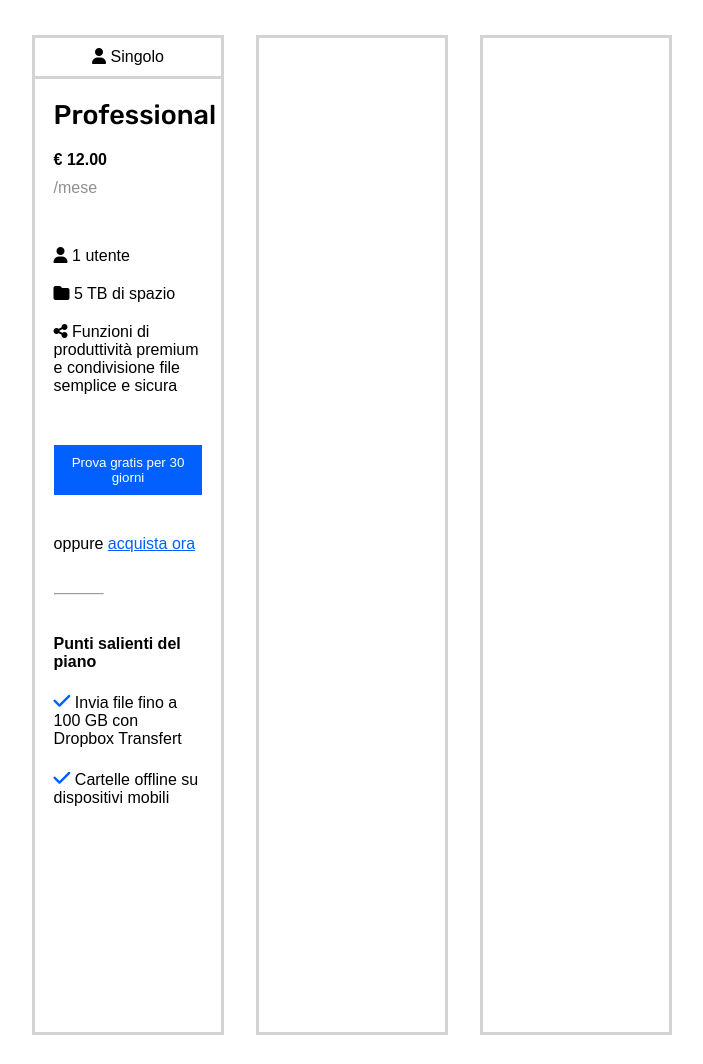
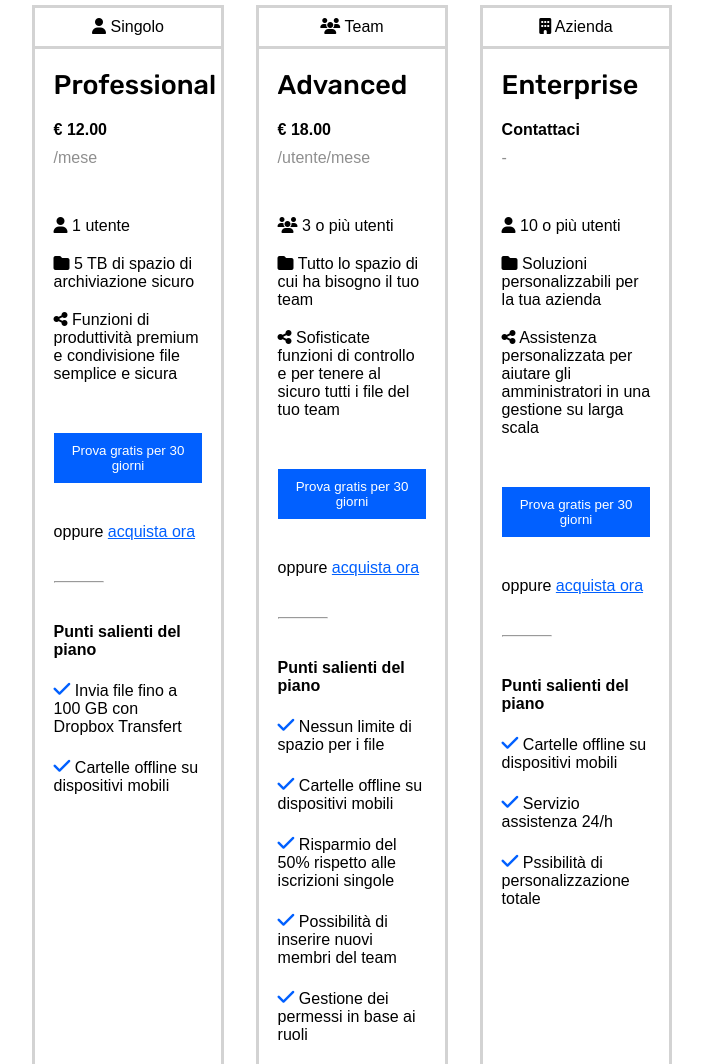
Before and after one commit to AiroldiFederico/htmlcss-dropbox, a plain HTML site: page index.html in a window 1280 px wide. Shown: the part 1149-2213 px from the top of the page, without its empty margins (288-991 px from the left). Before the commit the page ends 2184 px from the top, so only its background shows below. Drawn offline with Linux system fonts and the light colour scheme.

Commit message:
FASE 4 - riporto le modifiche e lo stile anche alle altre card

```diff
--- a/asset/css/style.css
+++ b/asset/css/style.css
@@ -110,7 +110,7 @@
 /* MAIN */
 
 main {
-    margin-top: 160px;
+    margin-top: 130px;
 }
 
 h2 {
@@ -156,7 +156,7 @@
 
 .card {
     width: 30%;
-    min-height: 1000px; /*temp*/
+    /*min-height: 1000px; temp*/
     border: solid lightgray;
 }
 
--- a/index.html
+++ b/index.html
@@ -114,7 +114,7 @@
             </div>
 
             <!-- Section card -->
-            <div class="flex-between mrg-top-40">
+            <div class="flex-between mrg-top-40 mrg-bttm-40">
 
                 <!-- CARD 1 -->
                 <div class="card">
@@ -144,7 +144,7 @@
                         <div class="cont-list1">
                             <ul>
                                 <li><i class="fa-solid fa-user"></i><span> 1 utente</span></li>
-                                <li><i class="fa-solid fa-folder"></i><span> 5 TB di spazio</span></li>
+                                <li><i class="fa-solid fa-folder"></i><span> 5 TB di spazio di archiviazione sicuro</span></li>
                                 <li><i class="fa-solid fa-share-nodes"></i><span> Funzioni di produttività premium e condivisione file semplice e sicura</span> </li>
                             </ul>
                         </div>
@@ -178,14 +178,137 @@
 
                 <!-- CARD 2 -->
                 <div class="card">
+                    <!-- head card -->
+                    <div class="head-card">
+                        <span>
+                            <i class="fa-solid fa-users"></i> Team
+                        </span>
+                    </div>
 
+                    <!-- container -->
+                    <div class="container">
+
+                        <!-- Title card -->
+                        <div class="title-container">
+                            Advanced
+                        </div>
+
+                        <!-- Price -->
+                        <div>
+                            <div><strong>€ 18.00</strong></div>
+                            <div id="cont-period">/utente/mese</div>
+                        </div>
+
+                        <!-- functions -->
+                        <div class="cont-list1">
+                            <ul>
+                                <li><i class="fa-solid fa-users"></i> 3 o più utenti</span></li>
+                                <li><i class="fa-solid fa-folder"></i><span> Tutto lo spazio di cui ha bisogno il tuo team</span></li>
+                                <li><i class="fa-solid fa-share-nodes"></i><span> Sofisticate funzioni di controllo e per tenere al sicuro tutti i file del tuo team</span> </li>
+                            </ul>
+                        </div>
+
+                        <!-- Button -->
+                        <div>
+                            <button class="button2 mrg-bttm-40">Prova gratis per 30 giorni</button>
+                        </div>
+
+                        <!-- link C2A -->
+                        <div id="c2a" class="mrg-bttm-40">
+                            oppure <a href="#" class="a-basic">acquista ora</a>
+                        </div>
+
+                        <!-- brake line -->
+                        <hr class="mrg-bttm-40">
+
+                        <div>
+                            <strong>Punti salienti del piano</strong>
+                        </div>
+
+                        <div>
+                            <ul>
+                                <li><i class="fa-solid fa-check" style="color:#0160ff; font-size: larger;"></i> Nessun limite di spazio per i file</li>
+
+                                <li><i class="fa-solid fa-check" style="color:#0160ff; font-size: larger;"></i> Cartelle offline su dispositivi mobili</li>
+
+                                <li><i class="fa-solid fa-check" style="color:#0160ff; font-size: larger;"></i> Risparmio del 50% rispetto alle iscrizioni singole</li>
+
+                                <li><i class="fa-solid fa-check" style="color:#0160ff; font-size: larger;"></i> Possibilità di inserire nuovi membri del team</li>
+
+                                <li><i class="fa-solid fa-check" style="color:#0160ff; font-size: larger;"></i> Gestione dei permessi in base ai ruoli</li>
+                            </ul>
+                        </div>
+
+                    </div>
                 </div>
 
                 <!-- CARD 3 -->
                 <div class="card">
+                    <!-- head card -->
+                    <div class="head-card">
+                        <span>
+                            <i class="fa-solid fa-building"></i> Azienda
+                        </span>
+                    </div>
 
+                    <!-- container -->
+                    <div class="container">
+
+                        <!-- Title card -->
+                        <div class="title-container">
+                            Enterprise
+                        </div>
+
+                        <!-- Price -->
+                        <div>
+                            <div><strong>Contattaci</strong></div>
+                            <div id="cont-period">-</div>
+                        </div>
+
+                        <!-- functions -->
+                        <div class="cont-list1">
+                            <ul>
+                                <li><i class="fa-solid fa-user"></i><span> 10 o più utenti</span></li>
+                                <li><i class="fa-solid fa-folder"></i><span> Soluzioni personalizzabili per la tua azienda</span></li>
+                                <li><i class="fa-solid fa-share-nodes"></i><span> Assistenza personalizzata per aiutare gli amministratori in una gestione su larga scala</span></li>
+                            </ul>
+                        </div>
+
+                        <!-- Button -->
+                        <div>
+                            <button class="button2 mrg-bttm-40">Prova gratis per 30 giorni</button>
+                        </div>
+
+                        <!-- link C2A -->
+                        <div id="c2a" class="mrg-bttm-40">
+                            oppure <a href="#" class="a-basic">acquista ora</a>
+                        </div>
+
+                        <!-- brake line -->
+                        <hr class="mrg-bttm-40">
+
+                        <div>
+                            <strong>Punti salienti del piano</strong>
+                        </div>
+
+                        <div>
+                            <ul>
+                                <li><i class="fa-solid fa-check" style="color:#0160ff; font-size: larger;"></i> Cartelle offline su dispositivi mobili</li>
+
+                                <li><i class="fa-solid fa-check" style="color:#0160ff; font-size: larger;"></i> Servizio assistenza 24/h</li>
+
+                                <li><i class="fa-solid fa-check" style="color:#0160ff; font-size: larger;"></i> Pssibilità di personalizzazione totale</li>
+                            </ul>
+                        </div>
+
+                    </div>
                 </div>
             </div>
+
+
+
+
+
 
 
         </section>
```
